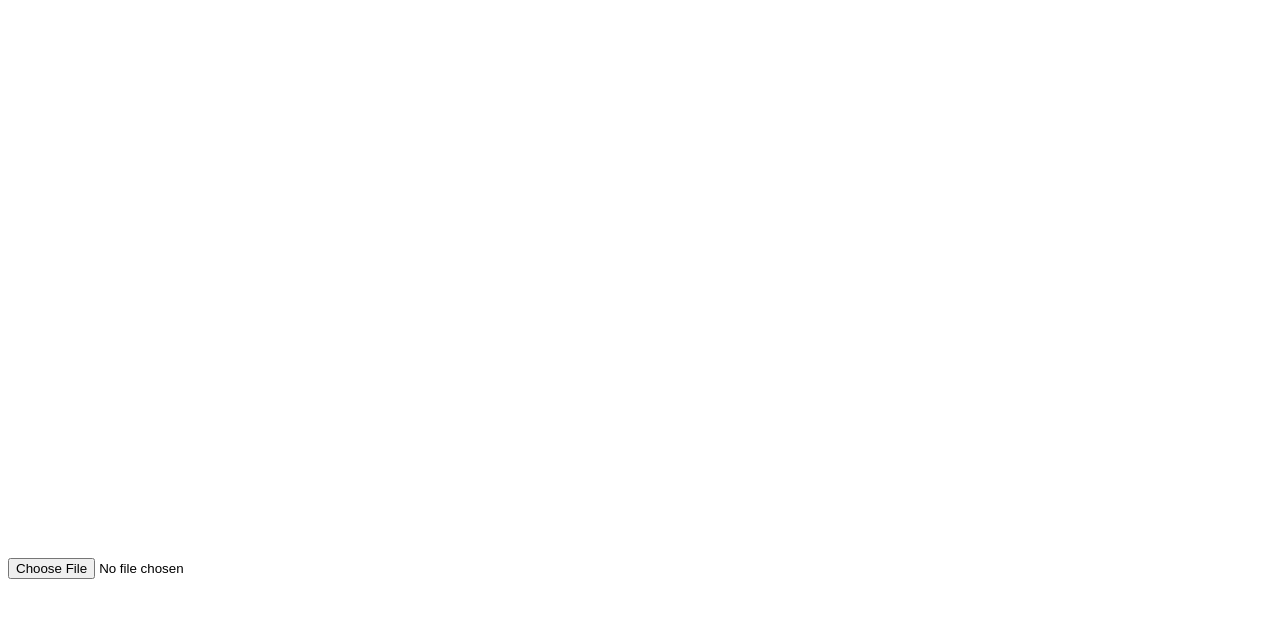
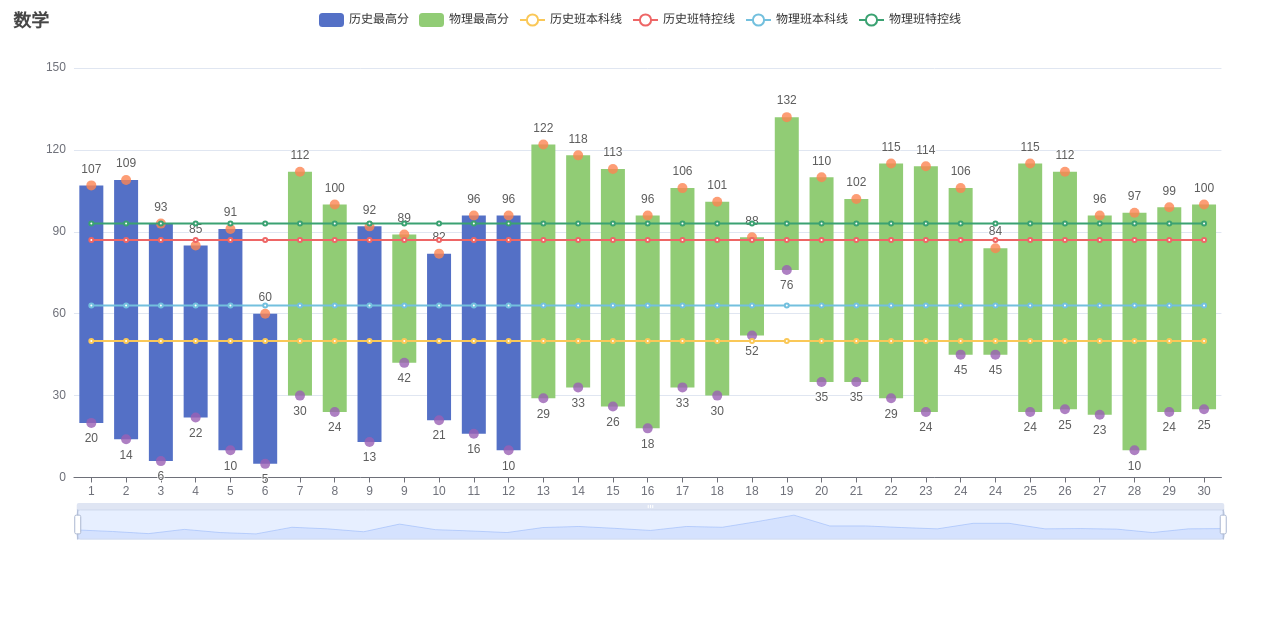
Before and after one commit to AKI213213/AKI213213.github.io, a plain HTML site: page index.html in a window 1280 px wide. Drawn offline with nearby package versions, Linux system fonts and the light colour scheme.

Commit message:
index.html

```diff
--- a/index.html
+++ b/index.html
@@ -4,10 +4,7 @@
     <meta charset="UTF-8">
     <meta name="viewport" content="width=device-width, initial-scale=1.0">
     <title>数学</title>
-    <!-- 引入echarts.min.js -->
-    <script src="https://cdn.jsdelivr.net/npm/echarts@5.3.0/dist/echarts.min.js"></script>
-    <!-- 引入SheetJS（xlsx）库 -->
-    <script src="https://cdnjs.cloudflare.com/ajax/libs/xlsx/0.17.2/xlsx.full.min.js"></script>
+    <script src="echarts.min.js"></script>
     <style>
         #main {
         width: 100%;
@@ -17,52 +14,17 @@
 </head>
 <body>
 <div id="main"></div>
-<!-- 文件选择和读取 -->
-<input type="file" id="file-input" />
-
 <script>
-    // 处理Excel文件的读取
-    document.getElementById('file-input').addEventListener('change', function (e) {
-        const file = e.target.files[0];
-        if (file) {
-            const reader = new FileReader();
-            reader.onload = function (event) {
-                const data = new Uint8Array(event.target.result);
-                const workbook = XLSX.read(data, { type: 'array' });
-
-                // 假设数据在第一个sheet里
-                const sheetName = workbook.SheetNames[0];
-                const sheet = workbook.Sheets[sheetName];
-
-                // 将sheet数据转换为JSON格式
-                const jsonData = XLSX.utils.sheet_to_json(sheet);
-
-                // 提取数据并填充到ECharts的配置项中
-                const xData = [];
-                const historyHighest = [];
-                const physicsHighest = [];
-                const historyLine = [];
-                const physicsLine = [];
-                const highestScore = [];
-                const lowestScore = [];
-
-                jsonData.forEach(row => {
-                    xData.push(row["日期"] || ""); // 假设Excel有“日期”列
-                    historyHighest.push(row["历史最高分"] || 0);
-                    physicsHighest.push(row["物理最高分"] || 0);
-                    historyLine.push(row["历史班本科线"] || 0);
-                    physicsLine.push(row["物理班本科线"] || 0);
-                    highestScore.push(row["最高分"] || 0);
-                    lowestScore.push(row["最低分"] || 0);
-                });
-
-                // 更新ECharts配置项
     const option = {
-                    title: { text: '数学' },
+    title: {
+        text: '数学'
+    },
     tooltip: {
-                        show: true,
+        show: true,  // 开启工具提示
         trigger: 'axis',
-                        axisPointer: { type: 'shadow' },
+        axisPointer: {
+            type: 'shadow'
+        },
         formatter: function (params) {
             let result = '';
             params.forEach(function (param) {
@@ -71,20 +33,26 @@
         return result;
         }
     },
-                    axisLabel: { interval: 0, fontSize: 10 },
-                    dataZoom: [{
-                        type: 'inside',
-                        start: 0,
-                        end: 100
-                    }, {
-                        show: true,
-                        type: 'slider',
-                        top: '90%',
-                        start: 0,
-                        end: 100
-                    }],
+    axisLabel: {
+        interval: 0, // 显示所有标签
+        fontSize: 10,
+    },
+    dataZoom: [ // 数据缩放组件
+    {
+        type: 'inside', // 内部缩放
+        start: 0, // 初始缩放起始位置
+        end: 100 // 初始缩放结束位置
+    },
+    {
+        show: true, // 显示外部缩放
+        type: 'slider', // 滑动条类型
+        top: '90%', // 滑动条位置
+        start: 0, // 初始缩放起始位置
+        end: 100 // 初始缩放结束位置
+    }
+    ],
     legend: {
-                        data: ['历史最高分', '物理最高分', '历史班本科线', '物理班本科线', '最高分', '最低分']
+        data: ['历史最高分', '物理最高分', '历史班本科线', '历史班特控线', '物理班本科线', '物理班特控线']
     },
     grid: {
     left: '3%',
@@ -94,9 +62,11 @@
     },
         xAxis: {
             type: 'category',
-                        data: xData,
-                        nameGap: 10,
-                        axisTick: { alignWithLabel: true },
+            data: [1, 2, 3, 4, 5, 6, 7, 8, 9, 9, 10, 11, 12, 13, 14, 15, 16, 17, 18, 18, 19, 20, 21, 22, 23, 24, 24, 25, 26, 27, 28, 29, 30],
+            nameGap: 10, // 标签与轴的距离
+            axisTick: {
+            alignWithLabel: true // 使刻度线与标签对齐
+            },
         },
         yAxis: {
             type: 'value',
@@ -105,44 +75,89 @@
         },
         series: [
         {
+            name: '最低分',
+            type: 'bar',
+            stack: 'Total',
+            silent: true,
+            itemStyle: {
+            borderColor: 'transparent',
+            color: 'transparent'
+        },
+        emphasis: {
+            itemStyle: {
+                borderColor: 'transparent',
+                color: 'transparent'
+            }
+        },
+        label: {
+            show: false,
+            position: 'top'
+            },
+            data: [20, 14, 6, 22, 10, 5, 30, 24, 13, 42, 21, 16, 10, 29, 33, 26, 18, 33, 30, 52, 76, 35, 35, 29, 24, 45, 45, 24, 25, 23, 10, 24, 25]
+        },
+        {
             name: '历史最高分',
             type: 'bar',
-                            data: historyHighest
+            stack: 'Total',
+            label: {
+            show: false,
+            position: 'top'
+            },
+            data: [87.0, 95.0, 87.0, 63.0, 81.0, 55.0, 'null', 'null', 79.0, 'null', 61.0, 80.0, 86.0, 'null', 'null', 'null', 'null', 'null', 'null', 'null', 'null', 'null', 'null', 'null', 'null', 'null', 'null', 'null', 'null', 'null', 'null', 'null', 'null']
         },
         {
             name: '物理最高分',
             type: 'bar',
-                            data: physicsHighest
+            stack: 'Total',
+            label: {
+            show: false,
+            position: 'top'
+            },
+            data: ['null', 'null', 'null', 'null', 'null', 'null', 82.0, 76.0, 'null', 47.0, 'null', 'null', 'null', 93.0, 85.0, 87.0, 78.0, 73.0, 71.0, 36.0, 56.0, 75.0, 67.0, 86.0, 90.0, 61.0, 39.0, 91.0, 87.0, 73.0, 87.0, 75.0, 75.0]
         },
         {
             name: '历史班本科线',
             type: 'line',
-                            data: historyLine
+            data: [50, 50, 50, 50, 50, 50, 50, 50, 50, 50, 50, 50, 50, 50, 50, 50, 50, 50, 50, 50, 50, 50, 50, 50, 50, 50, 50, 50, 50, 50, 50, 50, 50]
+        },
+        {
+            name: '历史班特控线',
+            type: 'line',
+            data: [87, 87, 87, 87, 87, 87, 87, 87, 87, 87, 87, 87, 87, 87, 87, 87, 87, 87, 87, 87, 87, 87, 87, 87, 87, 87, 87, 87, 87, 87, 87, 87, 87]
         },
         {
             name: '物理班本科线',
             type: 'line',
-                            data: physicsLine
+            data: [63, 63, 63, 63, 63, 63, 63, 63, 63, 63, 63, 63, 63, 63, 63, 63, 63, 63, 63, 63, 63, 63, 63, 63, 63, 63, 63, 63, 63, 63, 63, 63, 63]
+        },
+        {
+            name: '物理班特控线',
+            type: 'line',
+            data: [93, 93, 93, 93, 93, 93, 93, 93, 93, 93, 93, 93, 93, 93, 93, 93, 93, 93, 93, 93, 93, 93, 93, 93, 93, 93, 93, 93, 93, 93, 93, 93, 93]
         },
         {
             name: '最高分',
-                            type: 'scatter',
-                            data: highestScore
+            type: 'scatter',  // 修改为散点图
+            label: {
+                show: true, // 显示标签
+                position: 'top' // 标签位置，顶部
+            },
+            data: [107, 109, 93, 85, 91, 60, 112, 100, 92, 89, 82, 96, 96, 122, 118, 113, 96, 106, 101, 88, 132, 110, 102, 115, 114, 106, 84, 115, 112, 96, 97, 99, 100]
         },
         {
-                            name: '最低分',
-                            type: 'scatter',
-                            data: lowestScore
+            name: '最低低分',
+            type: 'scatter',  // 修改为散点图
+            label: {
+                show: true, // 显示标签
+                position: 'bottom' // 标签位置，底部
+            },
+            data: [20, 14, 6, 22, 10, 5, 30, 24, 13, 42, 21, 16, 10, 29, 33, 26, 18, 33, 30, 52, 76, 35, 35, 29, 24, 45, 45, 24, 25, 23, 10, 24, 25]
         }
-                    ]
+        ],
         };
 
     const myChart = echarts.init(document.getElementById('main'));
     myChart.setOption(option);
-            };
-            reader.readAsArrayBuffer(file); // 读取文件
-        }
-    });
 </script>
 </body>
 </html>
```
Lines whose indentation alone changed are shown as unchanged.
